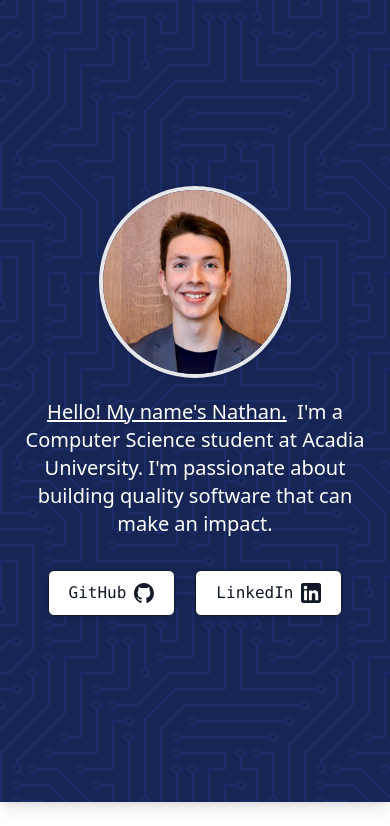
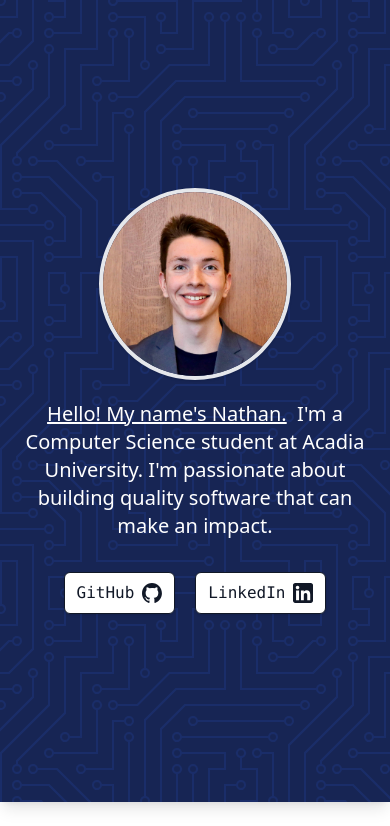
Before and after one commit to nathanfredericks/nathanfredericks.github.io, a Next.js app: page / in a window 390 px wide. Shown: the top 826 px of the page. Built offline with nearby package versions, Linux system fonts and the light colour scheme.

Commit message:
Make buttons smaller on mobile

```diff
--- a/pages/index.tsx
+++ b/pages/index.tsx
@@ -35,7 +35,7 @@ export default function Home() {
             👋
           </div>
         </div>
-        <h1 className="lg:text-4x my-5 max-w-screen-lg text-center text-xl text-white md:mb-10 md:text-3xl">
+        <h1 className="lg:text-4xl my-5 max-w-screen-lg text-center text-xl text-white md:mb-10 md:text-3xl">
           <span className="underline">Hello! My name&apos;s Nathan.</span>&nbsp;
           I&apos;m a Computer Science student at Acadia University. I&apos;m
           passionate about building quality software that can make an impact.
@@ -44,17 +44,17 @@ export default function Home() {
           <a
             href="https://github.com/nathanfredericks"
             target="_blank"
-            className="mx-2.5 mt-3 rounded-md border border-gray-900 bg-white px-5 py-2.5 text-center font-mono text-gray-900 shadow transition duration-300 ease-in-out hover:-translate-y-1 hover:bg-gray-100 focus:outline-none focus:ring-4 focus:ring-gray-200"
+            className="mx-2.5 mt-3 rounded-md border border-gray-900 bg-white px-3 py-2 md:px-5 md:py-2.5 text-center font-mono text-gray-900 shadow transition duration-300 ease-in-out hover:-translate-y-1 hover:bg-gray-100 focus:outline-none focus:ring-4 focus:ring-gray-200"
           >
             <div className="inline-flex items-center">
               <span>GitHub</span>
-              <Image src={githubMark} alt="github" className="ml-2 h-5 w-5" />
+              <Image src={githubMark} alt="github" className="ml-2 h-5 w-5"/>
             </div>
           </a>
           <a
             href="https://www.linkedin.com/in/nathanfredericks/"
             target="_blank"
-            className="mx-2.5 mt-3 rounded-md border border-gray-900 bg-white px-5 py-2.5 text-center font-mono text-gray-900 shadow transition duration-300 ease-in-out hover:-translate-y-1 hover:bg-gray-100 focus:outline-none focus:ring-4 focus:ring-gray-200"
+            className="mx-2.5 mt-3 rounded-md border border-gray-900 bg-white px-3 py-2 md:px-5 md:py-2.5 text-center font-mono text-gray-900 shadow transition duration-300 ease-in-out hover:-translate-y-1 hover:bg-gray-100 focus:outline-none focus:ring-4 focus:ring-gray-200"
           >
             <div className="inline-flex items-center">
               LinkedIn
@@ -69,11 +69,11 @@ export default function Home() {
       </header>
 
       {/* Sections */}
-      <ProjectsSection />
-      <ExperienceSection />
-      <SkillsSection />
-      <EducationSection />
-      <ContactSection />
+      <ProjectsSection/>
+      <ExperienceSection/>
+      <SkillsSection/>
+      <EducationSection/>
+      <ContactSection/>
 
       {/* Footer */}
       <footer className="p-5 text-center">
```
